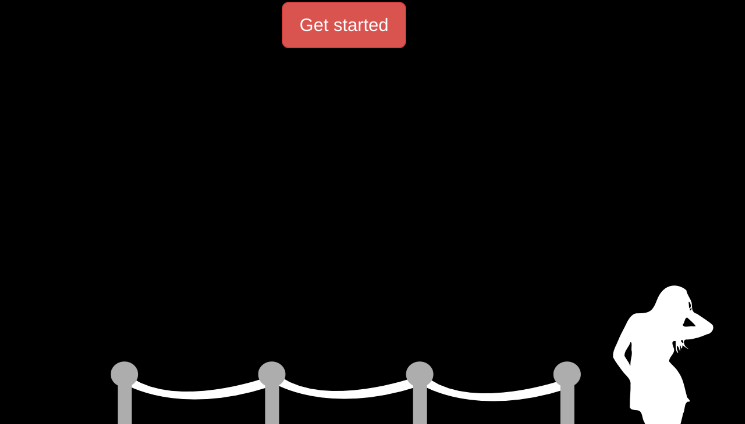
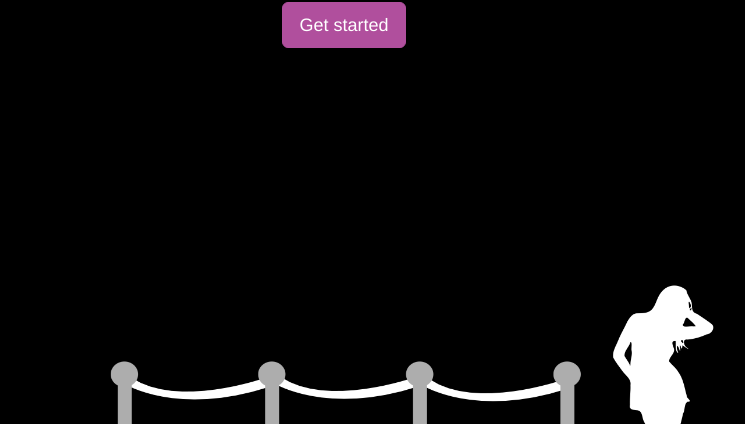
Before and after one commit to rgomezp/wingclub, a plain HTML site: page index.html in a window 1280 px wide. Shown: the part 376-800 px from the top of the page, without its empty margins (296-1041 px from the left). Drawn offline with nearby package versions, Linux system fonts and the light colour scheme.

Commit message:
fixed button

```diff
--- a/css/style.css
+++ b/css/style.css
@@ -2,3 +2,10 @@ body{
 	background-color: black;
 	color: white;
 }
+
+.btn-purple{
+	color: #fff;
+	background-color: #B04F9D;
+	border-color: #B04F9D;
+
+}
--- a/index.html
+++ b/index.html
@@ -26,7 +26,7 @@
 		</div>
 		<div class = "row">
 			<div style = "padding: 20px; text-align: center;">
-				<a class="btn-lg btn btn-danger" role = "button" href="http://goo.gl/aWX7Mr">Get started</a>
+				<a class="btn-lg btn btn-purple" role = "button" href="http://goo.gl/aWX7Mr">Get started</a>
 			</div>
 		</div>
 	</div>
```
